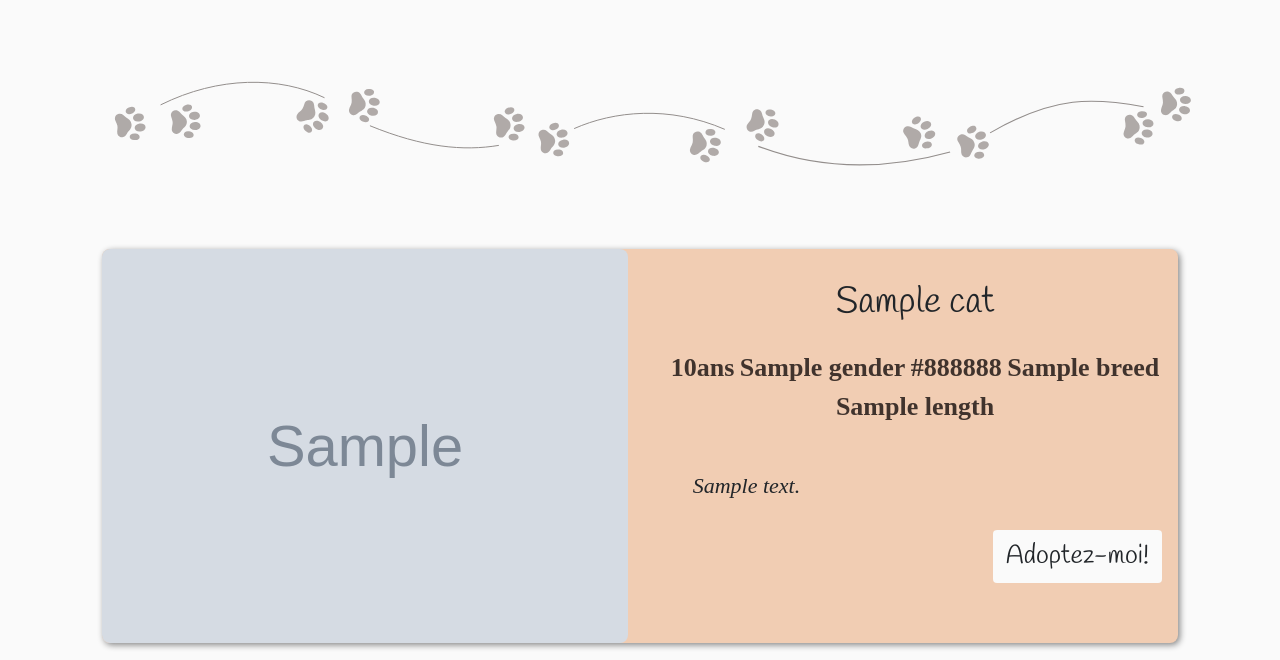
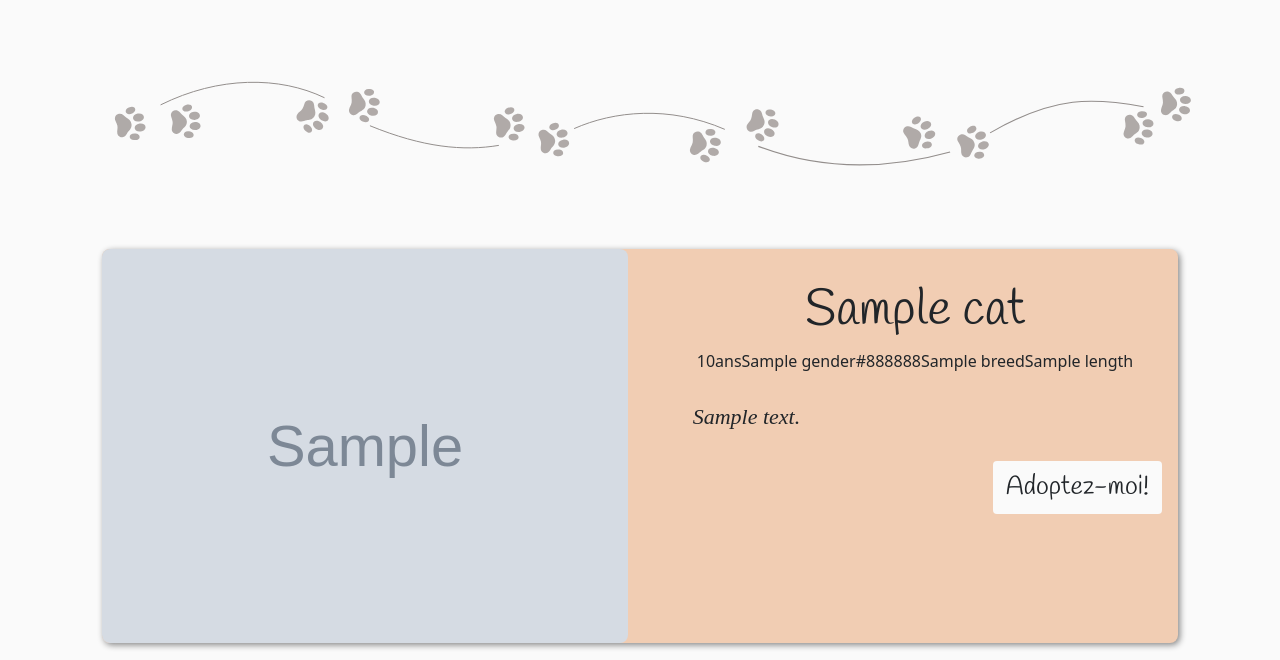
Before and after one commit to WildCodeSchool/orleans-202109-php-projet-apclo, a PHP site: template src/View/Cat/show.html.twig in a window 1280 px wide. Shown: the part 740-1400 px from the top of the page. Run offline with PHP 8.4, Linux system fonts and the light colour scheme; the template is opened without the code that fills it: most values are stand-ins (such as "Sample title", 1, 10 or a date in 2020); grey boxes marked "Sample" are stand-in pictures; some libraries are stand-ins or nearby versions; some web fonts are replaced.

Commit message:
fix card_cat issues

```diff
--- a/src/View/Cat/_large-card.html.twig
+++ b/src/View/Cat/_large-card.html.twig
@@ -7,15 +7,15 @@
 			</div>
 			<div class="col-md-6 text-column">
 				<div class="card-body">
-					<h3 class="card-title text-center">{{cat.name}}</h3>
+					<h2 class="card-title text-center">{{cat.name}}</h2>
 					<div class="card-text description d-flex flex-column justify-content-start align-items-center">
-						<ul class="d-flex flex-row flex-wrap justify-content-around">
-							<li>{{cat.age}}ans</li>
-							<li>{{cat.gender}}</li>
-							<li>{{cat.color}}</li>
-							<li>{{cat.breed}}</li>
-							<li>{{cat.length}}</li>
-						</ul>
+						<div class="d-flex flex-row flex-wrap justify-content-around">
+							<div>{{cat.age}}ans</div>
+							<div>{{cat.gender}}</div>
+							<div>{{cat.color}}</div>
+							<div>{{cat.breed}}</div>
+							<div>{{cat.length}}</div>
+						</div>
 						<p>{{cat.description}}</p>
 						<form method="GET" action="/contact" class="align-self-end">
 							<input type="hidden" name="name" value="{{ cat.name }}" id="name">
--- a/src/View/Cats/_card.html.twig
+++ b/src/View/Cats/_card.html.twig
@@ -7,7 +7,7 @@
 					{% if cat.adoption_date is not null %}
 						<img src="/assets/images/adopted.png" class="adopted position-absolute top-0 end-0 mt-4" alt="adopted">{% endif%}
 						<div class="card-body cat-card-body">
-							<h3 class="card-title text-center">{{cat.name}}</h3>
+							<h2 class="card-title text-center">{{cat.name}}</h2>
 							<div class="card-text description">
 								<ul>
 									<li><img class="logo calendar" src="/assets/images/birth-day-logo.svg" alt="calendar">{{cat.birth_date}}</li>
```
